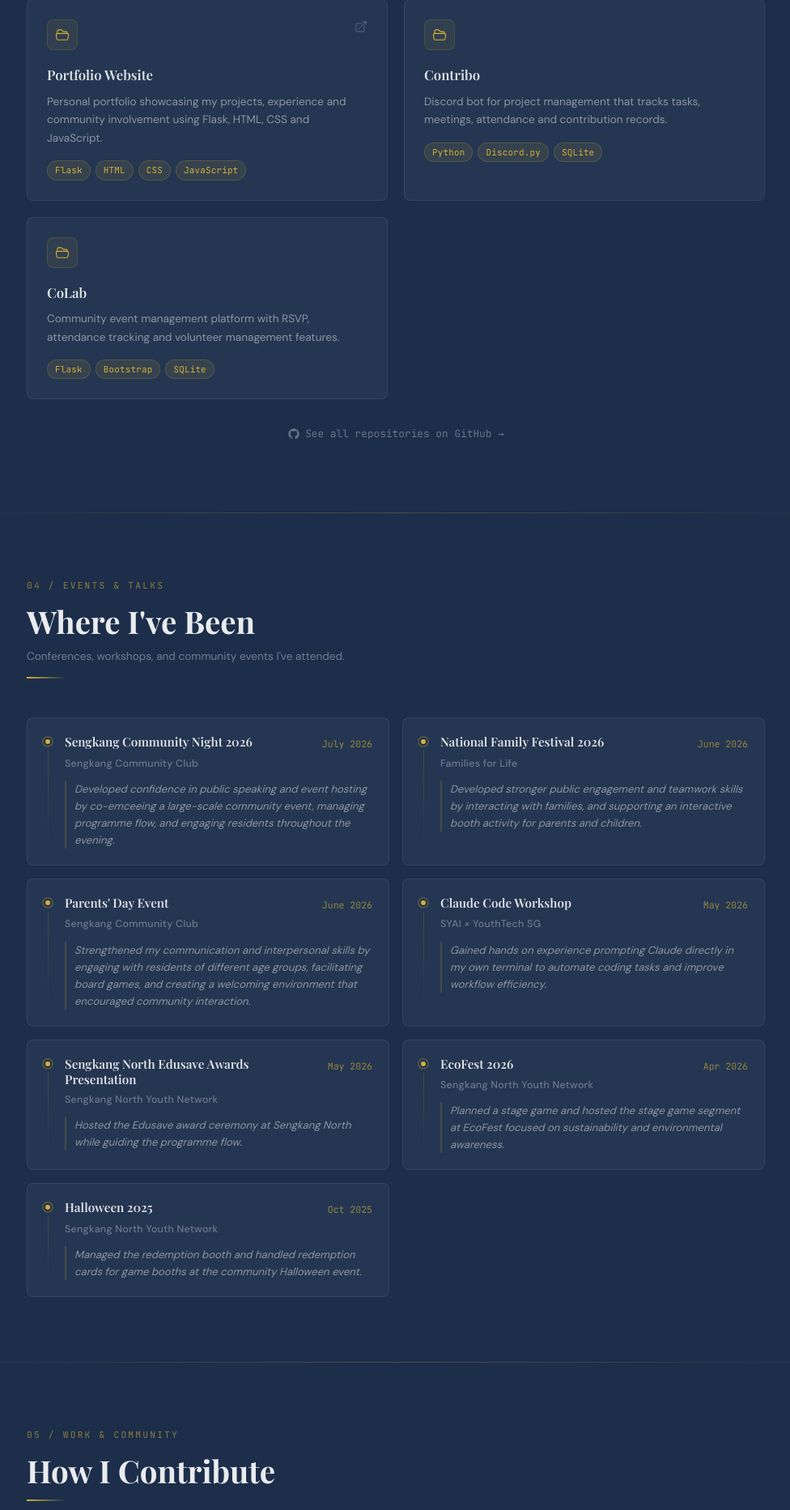
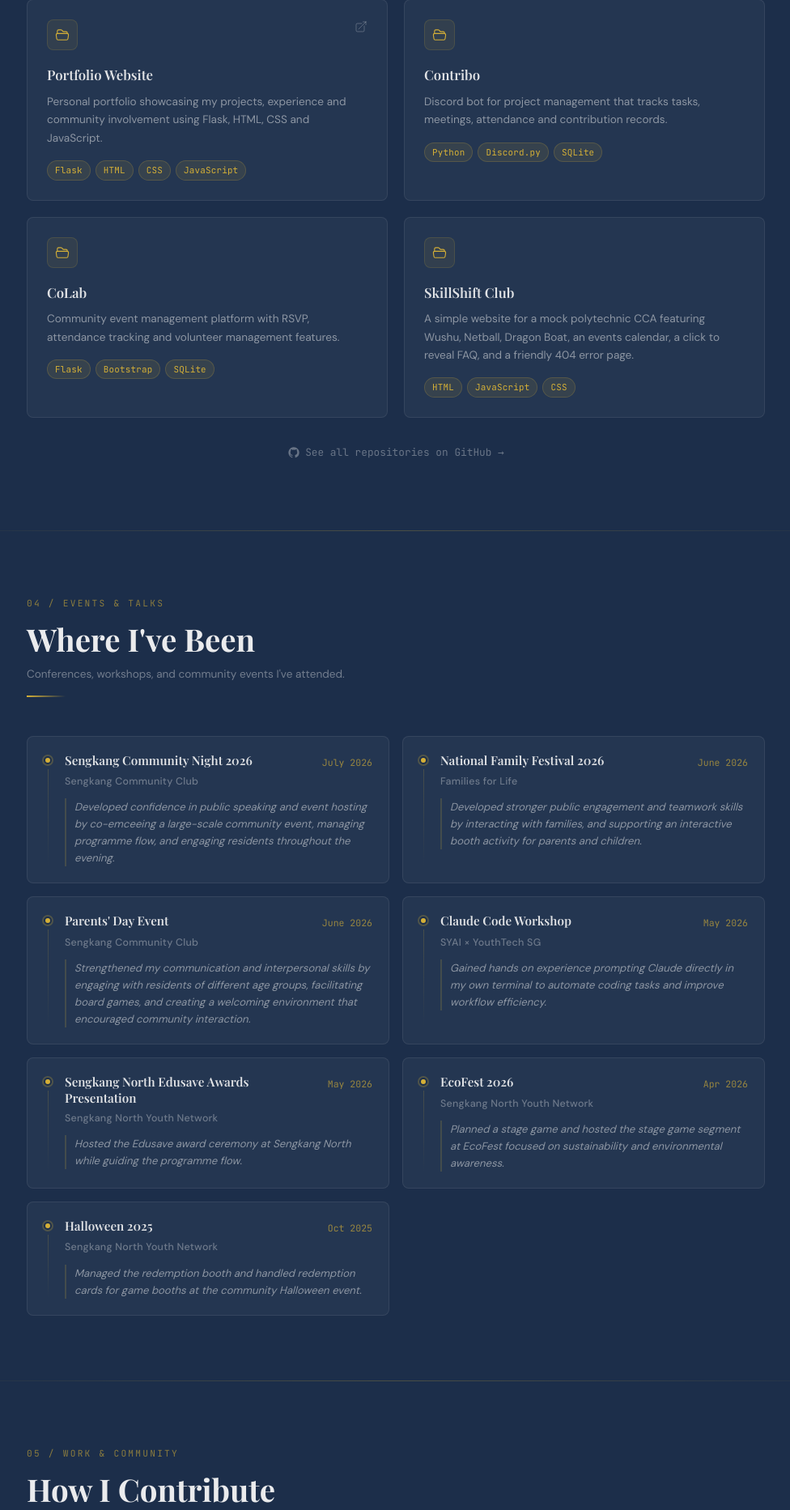
Before and after one commit to firah08/mushfira_portfolio, a Flask app: page / in a window 1280 px wide. Shown: the part 1168-3033 px from the top of the page at 81% size, without its empty margins (151-1127 px from the left). Run offline with Flask 3, Linux system fonts and the light colour scheme; some web fonts are replaced.

Commit message:
added skillshift

```diff
--- a/templates/index.html
+++ b/templates/index.html
@@ -248,6 +248,31 @@
           <span class="pill">Flask</span>
           <span class="pill">Bootstrap</span>
           <span class="pill">SQLite</span>
+        </div>
+
+      </div>
+
+      <div class="card project-card">
+
+        <div class="project-top">
+          <div class="project-icon">
+            <svg width="18" height="18" fill="none" stroke="currentColor" stroke-width="1.5" viewBox="0 0 24 24">
+              <path stroke-linecap="round" stroke-linejoin="round" d="M3.75 9.776c.112-.017.227-.026.344-.026h15.812c.117 0 .232.009.344.026m-16.5 0a2.25 2.25 0 00-1.883 2.542l.857 6a2.25 2.25 0 002.227 1.932H19.05a2.25 2.25 0 002.227-1.932l.857-6a2.25 2.25 0 00-1.883-2.542m-16.5 0V6A2.25 2.25 0 016 3.75h3.879a1.5 1.5 0 011.06.44l2.122 2.12a1.5 1.5 0 001.06.44H18A2.25 2.25 0 0120.25 9v.776"/>
+            </svg>
+          </div>
+        </div>
+
+        <div>
+          <p class="project-name">SkillShift Club</p>
+          <p class="project-desc" style="margin-top:8px;">
+            A simple website for a mock polytechnic CCA featuring Wushu, Netball, Dragon Boat, an events calendar, a click to reveal FAQ, and a friendly 404 error page.
+          </p>
+        </div>
+
+        <div class="project-pills">
+          <span class="pill">HTML</span>
+          <span class="pill">JavaScript</span>
+          <span class="pill">CSS</span>
         </div>
 
       </div>
```
